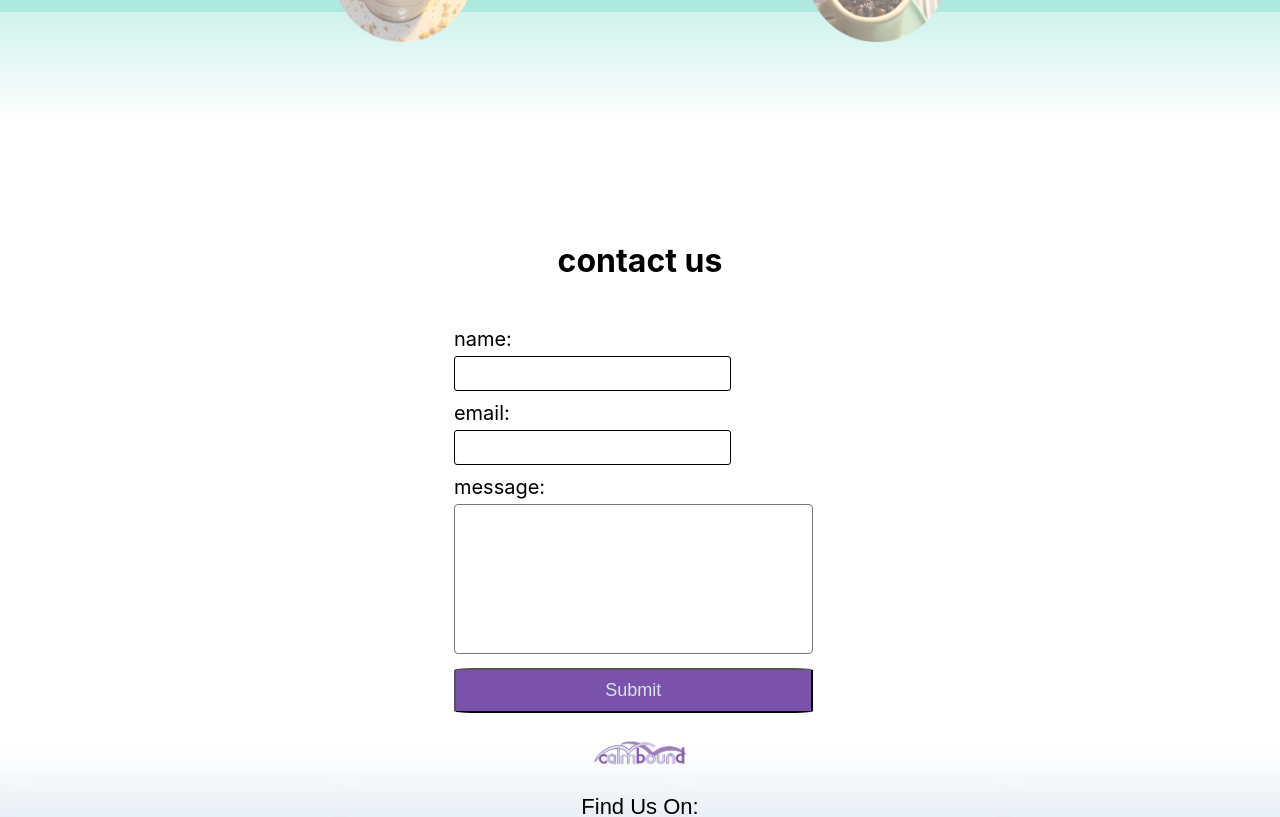
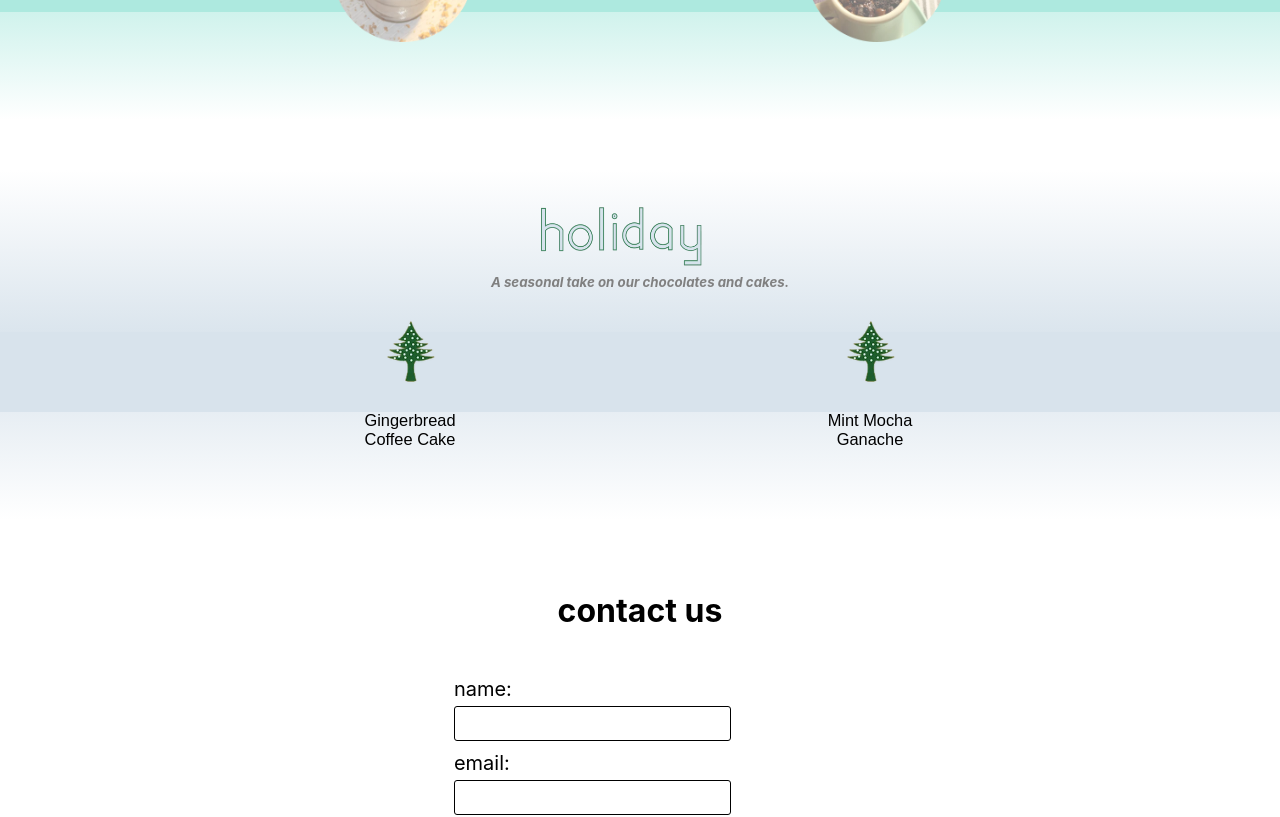
Before and after one commit to catvonnegut/calmbound-b, a React (Create React App) app in the folder client/: page / in a window 1280 px wide. Shown: the part 1080-1897 px from the top of the page. Built offline with nearby package versions, Linux system fonts and the light colour scheme.

Commit message:
added holiday component

```diff
--- a/client/src/App.js
+++ b/client/src/App.js
@@ -4,6 +4,7 @@ import Footer from './components/Footer/Footer.jsx';
 import Home from './components/Home/Home.jsx';
 import Vacation from './components/Products/Vacation/Vacation.jsx';
 import Backhome from './components/Products/Backhome/Backhome.jsx';
+import Holiday from './components/Products/Holiday/Holiday.jsx';
 import SideMenu from './components/SideMenu/SideMenu';
 import Backdrop from './components/Backdrop/Backdrop';
 import DrawerToggleButton from './components/SideMenu/DrawerToggleButton';
@@ -79,6 +80,13 @@ class App extends Component {
       flavor1="cinnamon coffee cake"
       flavor2="chocolate cake"
       />
+      <Holiday
+      modalToggleClickHandler={this.modalToggleClickHandler}
+      name="holiday"
+      line="A seasonal take on our chocolates and cakes."
+      flavor1="Gingerbread Coffee Cake"
+      flavor2="Mint Mocha Ganache"
+      />
       <ContactForm/>
       <Footer />
 
--- a/client/src/components/ContactForm/ContactForm.css
+++ b/client/src/components/ContactForm/ContactForm.css
@@ -1,5 +1,6 @@
 .Main-Contact {
   display: flex;
+  margin-top: -100px;
   justify-content: center;
   align-items: center;
   max-height: 50%;
--- a/client/src/components/Products/Holiday/Holiday.css
+++ b/client/src/components/Products/Holiday/Holiday.css
@@ -0,0 +1,83 @@
+.wrapper {
+  display: flex;
+  width: 100vw;
+  height: 50%;
+  justify-content: center;
+}
+
+#hline {
+  display: flex;
+  justify-content: center;
+  width: 100vw;
+  box-shadow: 0 2px 2px #fff;
+  flex-direction: column;
+  margin: -500px 0px 0px 0px;
+  padding: 50px 0 200px 0;
+  text-align: center;
+  background: linear-gradient(white,rgb(216,227,236,1), white);
+}
+
+.product-holiday {
+  height: 100px;
+}
+
+.holidayflavor {
+  height: 80%;
+}
+
+.name {
+  margin-top: 0px;
+  border-radius: 50%;
+  border-width: black medium;
+}
+
+.product-holiday .holidayflavor {
+  display: flex;
+  flex-direction: row;
+  justify-content: space-evenly;
+  background-color: rgb(216,227,236);
+  opacity: 1;
+  margin-top: 20px;
+}
+
+.holidayflavor p {
+  margin-top: 0px;
+  border-radius: 50%;
+  border-width: thick black;
+}
+
+.holidayflavor p:hover {
+  background-color: rgb(36,106,216,0);
+  color: gray;
+}
+
+.product-holiday .holidayflavor img {
+  max-width: 125px;
+  min-height: 125px;
+  margin-top: -30px;
+}
+.product-holiday p {
+  height: 100px;
+  width: 100px;
+  border-radius: 50%;
+  font-size: calc(10px + .8vmin);
+  text-align: center;
+  background-color: rgb(255,255,255, 0);
+  font-weight: light;
+}
+
+
+.product-holiday img:hover {
+  cursor: default;
+  opacity: .5;
+}
+
+.product-holiday .name img:hover {
+  cursor: default;
+  opacity: 1;
+}
+
+h5 {
+  font-style: italic;
+  color: gray;
+}
--- a/client/src/components/Products/Holiday/Holiday.jsx
+++ b/client/src/components/Products/Holiday/Holiday.jsx
@@ -0,0 +1,36 @@
+import React from 'react';
+import './Holiday.css';
+import maple from '../../../assets/maple.webp';
+import orange from '../../../assets/Orange-Ganache.webp';
+import sesame from '../../../assets/sesame.webp';
+import holiday from '../../../assets/holiday.webp';
+import xmastree from '../../../assets/xmas-tree.webp';
+
+
+
+
+function Holiday(props) {
+  return (
+  <div className="wrapper">
+    <div className="product-holiday" id="hline" onClick="HandleClick()">
+    <div className="name">
+      <img src={holiday} alt='holiday'/>
+    </div>
+      <h5>{props.line}</h5>
+      <div className="holidayflavor">
+        <p>
+        <img src={xmastree}/>
+        {props.flavor1}
+        </p>
+        <p>
+        <img src={xmastree}/>
+        {props.flavor2}
+        </p>
+      </div>
+    </div>
+
+   </div>
+    );
+}
+
+export default Holiday;
```
Also changed, not shown: client/src/assets/holiday.webp (added), client/src/assets/xmas-tree.webp (added).
